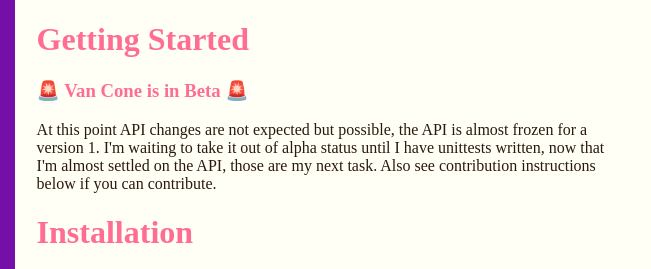
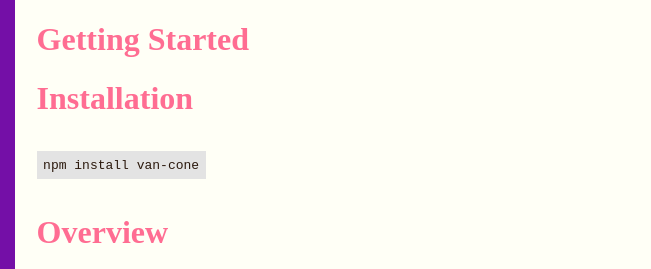
Before and after one commit to medium-tech/van-cone-website, a website: page docs/latest/getting-started.html in a window 1280 px wide. Shown: the top 269 px of the page, 177-828 px from the left. Drawn offline with Linux system fonts and the light colour scheme.

Commit message:
checkpoint

```diff
--- a/docs/latest/getting-started.html
+++ b/docs/latest/getting-started.html
@@ -20,8 +20,6 @@
     </div>
     <div id="content">
         <h1 id="getting-started">Getting Started</h1>
-<h3 id="-van-cone-is-in-beta-">🚨 <strong>Van Cone is in Beta</strong> 🚨</h3>
-<p>At this point API changes are not expected but possible, the API is almost frozen for a version 1. I&#39;m waiting to take it out of alpha status until I have unittests written, now that I&#39;m almost settled on the API, those are my next task. Also see contribution instructions below if you can contribute.</p>
 <h1 id="installation">Installation</h1>
 <pre><code class="hljs language-bash">npm install van-cone
 </code></pre><h1 id="overview">Overview</h1>
--- a/src/render.js
+++ b/src/render.js
@@ -137,12 +137,6 @@
 fs.copyFileSync(asset('./img/logo-615x892.png'), build('./img/logo-615x892.png'));
 fs.copyFileSync(asset('./img/logo-308x446.png'), build('./img/logo-308x446.png'));
 
-// linkPrefix = '/version/' + vanConePackage.version + '/';
-// renderPage(vanCone('docs/api-reference.md'), linkPrefix + 'api-reference.html', 'Van Cone | API Documentation');
-// renderPage(vanCone('docs/getting-started.md'), linkPrefix + 'getting-started.html', 'Van Cone | Getting Started');
-// renderPage(vanCone('docs/component-guide.md'), linkPrefix + 'component-guide.html', 'Van Cone | Component Guide');
-
-
 // find all syntax highlighting class names
 const uniqueClassNames = [...new Set(allClassNames)];
 const hslsClassNames = uniqueClassNames.filter(className => className.includes('hljs'));
```
Also changed, not shown: docs/latest/api-reference.html (+0 -1 lines).
